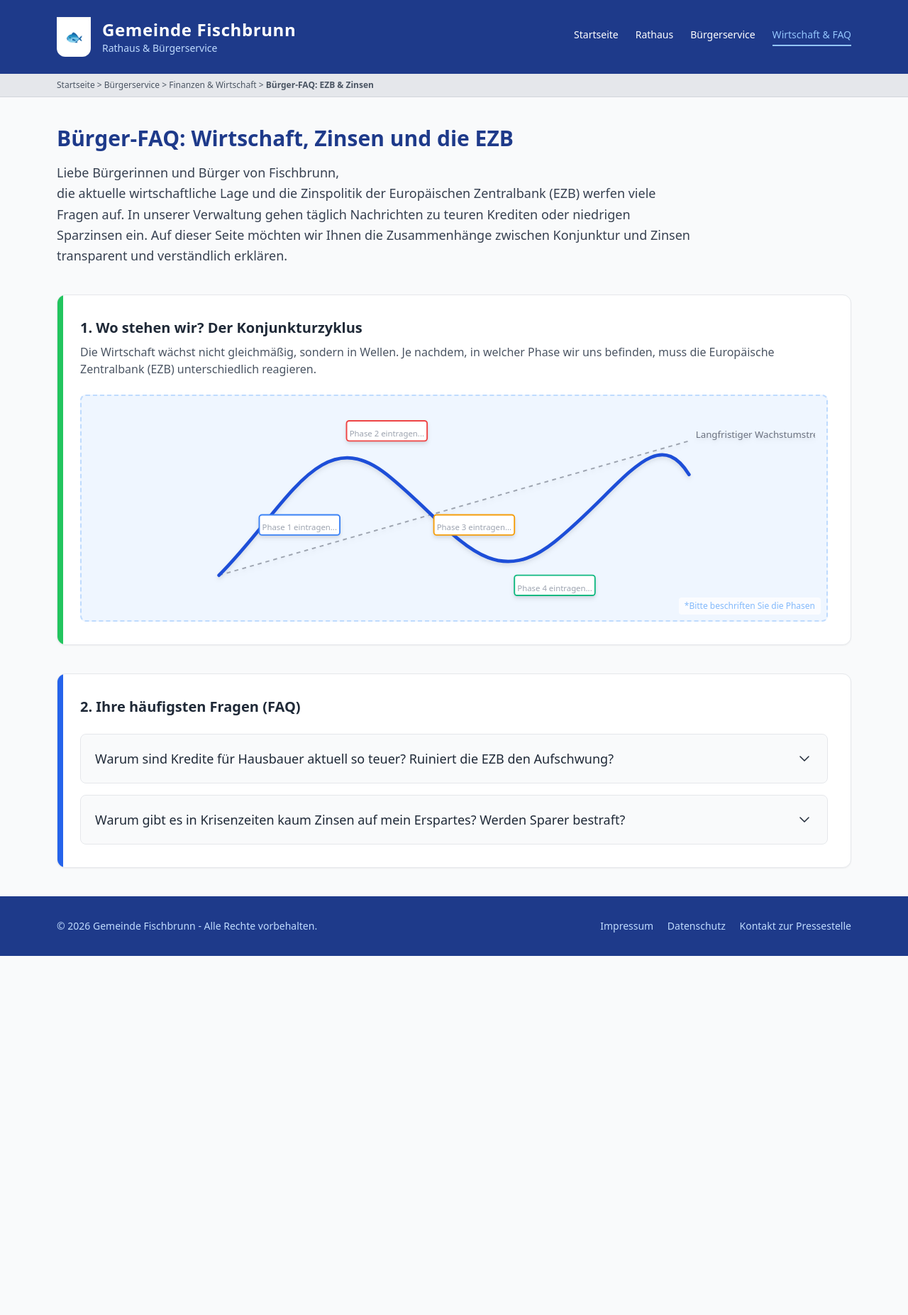
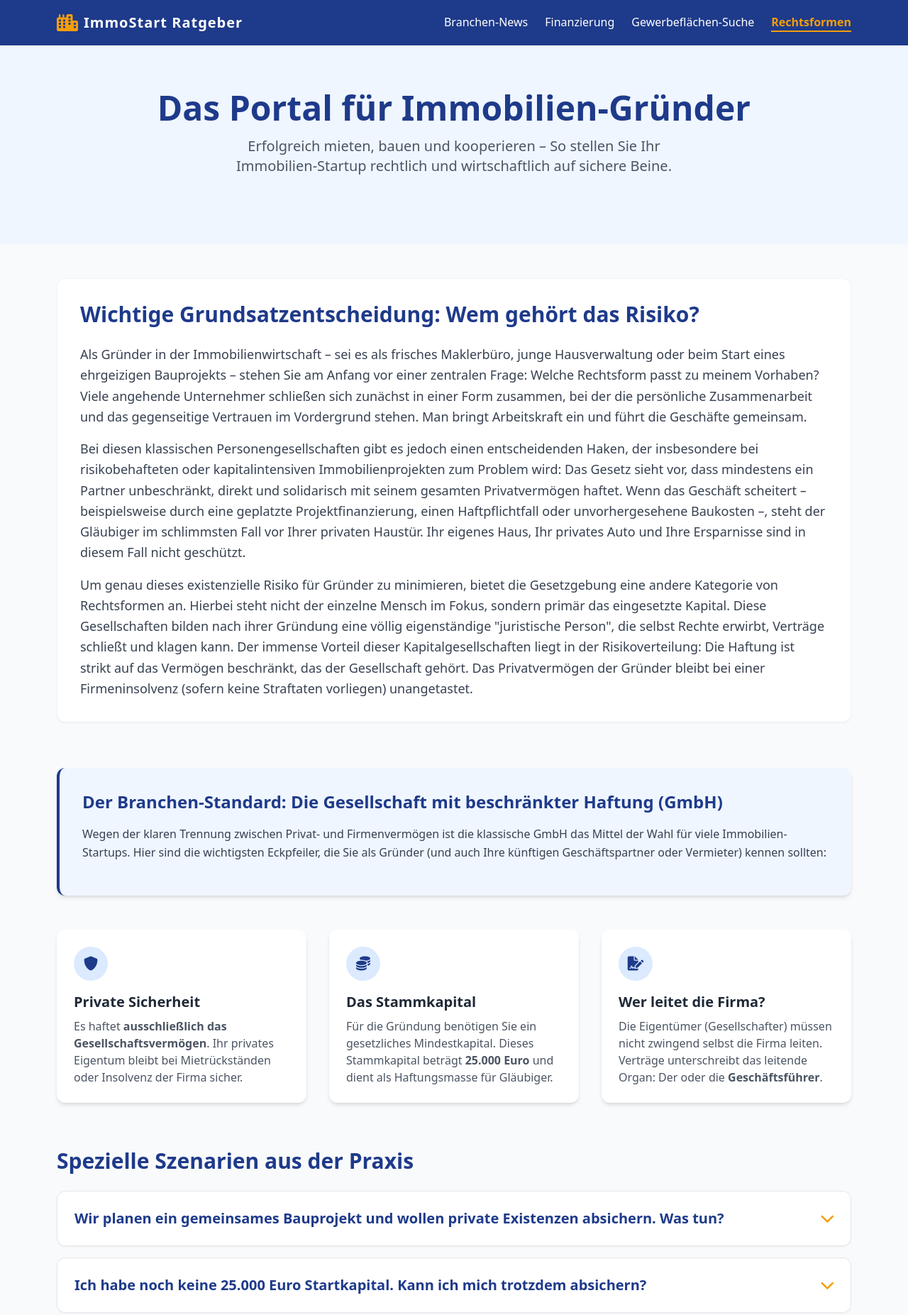
Before and after one commit to Animo1681/unterichtsstunde_immo1603, a plain HTML site: page index.html in a window 1280 px wide. Shown: the top 1853 px of the page at 71% size. Before the commit the page ends 1347 px from the top, so only its background shows below. Drawn offline with nearby package versions, Linux system fonts and the light colour scheme.

Commit message:
Update index.html

```diff
--- a/index.html
+++ b/index.html
@@ -3,167 +3,169 @@
 <head>
     <meta charset="UTF-8">
     <meta name="viewport" content="width=device-width, initial-scale=1.0">
-    <title>Gemeinde Fischbrunn - FAQ Wirtschaft & Finanzen</title>
-    <!-- Tailwind CSS für das schnelle, moderne Behörden-Design -->
+    <title>ImmoStart - Das Gründerportal</title>
     <script src="https://cdn.tailwindcss.com"></script>
-    <style>
-        /* Sanfte Animation für die aufklappbaren FAQ-Elemente */
-        details > summary {
-            list-style: none;
+    <link href="https://cdnjs.cloudflare.com/ajax/libs/font-awesome/6.0.0/css/all.min.css" rel="stylesheet">
+    <script>
+        tailwind.config = {
+            theme: {
+                extend: {
+                    colors: {
+                        brand: {
+                            blue: '#1e3a8a',
+                            light: '#eff6ff',
+                            accent: '#f59e0b'
                         }
-        details > summary::-webkit-details-marker {
-            display: none;
                     }
-        details[open] summary ~ * {
-            animation: sweep .3s ease-in-out;
                 }
-        @keyframes sweep {
-            0%    {opacity: 0; margin-top: -10px}
-            100%  {opacity: 1; margin-top: 0px}
             }
-    </style>
+        }
+    </script>
 </head>
-<body class="bg-gray-50 text-gray-800 font-sans min-h-screen flex flex-col">
+<body class="bg-gray-50 font-sans text-gray-800">
 
-    <!-- Header / Kopfzeile der Gemeinde -->
-    <header class="bg-blue-900 text-white shadow-md">
-        <div class="max-w-6xl mx-auto px-4 py-6 flex justify-between items-center">
-            <div class="flex items-center space-x-4">
-                <!-- Platzhalter für das Gemeindewappen -->
-                <div class="w-12 h-14 bg-white rounded-b-xl flex justify-center items-center shadow-inner">
-                    <span class="text-blue-900 font-bold text-xl">🐟</span>
+    <!-- Navigation -->
+    <nav class="bg-brand-blue text-white shadow-lg">
+        <div class="max-w-6xl mx-auto px-4 py-4 flex justify-between items-center">
+            <div class="flex items-center space-x-2">
+                <i class="fas fa-city text-2xl text-brand-accent"></i>
+                <span class="text-xl font-bold tracking-wider">ImmoStart Ratgeber</span>
             </div>
-                <div>
-                    <h1 class="text-2xl font-bold tracking-wide">Gemeinde Fischbrunn</h1>
-                    <p class="text-blue-200 text-sm">Rathaus & Bürgerservice</p>
+            <div class="hidden md:flex space-x-6">
+                <a href="#" class="hover:text-brand-accent transition">Branchen-News</a>
+                <a href="#" class="hover:text-brand-accent transition">Finanzierung</a>
+                <a href="#" class="hover:text-brand-accent transition">Gewerbeflächen-Suche</a>
+                <a href="#" class="text-brand-accent font-bold border-b-2 border-brand-accent">Rechtsformen</a>
             </div>
         </div>
-            <div class="hidden md:flex space-x-6 text-sm font-medium">
-                <a href="#" class="hover:text-blue-300 transition">Startseite</a>
-                <a href="#" class="hover:text-blue-300 transition">Rathaus</a>
-                <a href="#" class="hover:text-blue-300 transition">Bürgerservice</a>
-                <a href="#" class="text-blue-300 border-b-2 border-blue-300 pb-1">Wirtschaft & FAQ</a>
-            </div>
+    </nav>
+
+    <!-- Hero Section -->
+    <header class="bg-brand-light py-16">
+        <div class="max-w-6xl mx-auto px-4 text-center">
+            <h1 class="text-4xl md:text-5xl font-bold text-brand-blue mb-4">Das Portal für Immobilien-Gründer</h1>
+            <p class="text-xl text-gray-600 max-w-2xl mx-auto mb-8">Erfolgreich mieten, bauen und kooperieren – So stellen Sie Ihr Immobilien-Startup rechtlich und wirtschaftlich auf sichere Beine.</p>
         </div>
     </header>
 
-    <!-- Breadcrumbs / Brotkrümelnavigation -->
-    <div class="bg-gray-200 border-b border-gray-300">
-        <div class="max-w-6xl mx-auto px-4 py-2 text-xs text-gray-600">
-            Startseite > Bürgerservice > Finanzen & Wirtschaft > <span class="font-semibold">Bürger-FAQ: EZB & Zinsen</span>
+    <!-- Main Content -->
+    <main class="max-w-6xl mx-auto px-4 py-12">
+
+        <!-- Fließtext: Der Weg von Personen- zu Kapitalgesellschaften -->
+        <div class="mb-16 bg-white p-8 rounded-xl shadow-sm border border-gray-100">
+            <h2 class="text-3xl font-bold text-brand-blue mb-6">Wichtige Grundsatzentscheidung: Wem gehört das Risiko?</h2>
+
+            <div class="prose max-w-none text-gray-700 text-lg leading-relaxed space-y-4">
+                <p>
+                    Als Gründer in der Immobilienwirtschaft – sei es als frisches Maklerbüro, junge Hausverwaltung oder beim Start eines ehrgeizigen Bauprojekts – stehen Sie am Anfang vor einer zentralen Frage: Welche Rechtsform passt zu meinem Vorhaben? Viele angehende Unternehmer schließen sich zunächst in einer Form zusammen, bei der die persönliche Zusammenarbeit und das gegenseitige Vertrauen im Vordergrund stehen. Man bringt Arbeitskraft ein und führt die Geschäfte gemeinsam.
+                </p>
+                <p>
+                    Bei diesen klassischen Personengesellschaften gibt es jedoch einen entscheidenden Haken, der insbesondere bei risikobehafteten oder kapitalintensiven Immobilienprojekten zum Problem wird: Das Gesetz sieht vor, dass mindestens ein Partner unbeschränkt, direkt und solidarisch mit seinem gesamten Privatvermögen haftet. Wenn das Geschäft scheitert – beispielsweise durch eine geplatzte Projektfinanzierung, einen Haftpflichtfall oder unvorhergesehene Baukosten –, steht der Gläubiger im schlimmsten Fall vor Ihrer privaten Haustür. Ihr eigenes Haus, Ihr privates Auto und Ihre Ersparnisse sind in diesem Fall nicht geschützt.
+                </p>
+                <p>
+                    Um genau dieses existenzielle Risiko für Gründer zu minimieren, bietet die Gesetzgebung eine andere Kategorie von Rechtsformen an. Hierbei steht nicht der einzelne Mensch im Fokus, sondern primär das eingesetzte Kapital. Diese Gesellschaften bilden nach ihrer Gründung eine völlig eigenständige "juristische Person", die selbst Rechte erwirbt, Verträge schließt und klagen kann. Der immense Vorteil dieser Kapitalgesellschaften liegt in der Risikoverteilung: Die Haftung ist strikt auf das Vermögen beschränkt, das der Gesellschaft gehört. Das Privatvermögen der Gründer bleibt bei einer Firmeninsolvenz (sofern keine Straftaten vorliegen) unangetastet.
+                </p>
             </div>
         </div>
 
-    <!-- Hauptinhalt -->
-    <main class="flex-grow max-w-6xl mx-auto px-4 py-10 w-full">
-
-        <!-- Seiten-Titel und Einleitung -->
-        <div class="mb-10">
-            <h2 class="text-3xl font-bold text-blue-900 mb-4">Bürger-FAQ: Wirtschaft, Zinsen und die EZB</h2>
-            <p class="text-lg text-gray-700 leading-relaxed max-w-4xl">
-                Liebe Bürgerinnen und Bürger von Fischbrunn,<br>
-                die aktuelle wirtschaftliche Lage und die Zinspolitik der Europäischen Zentralbank (EZB) werfen viele Fragen auf.
-                In unserer Verwaltung gehen täglich Nachrichten zu teuren Krediten oder niedrigen Sparzinsen ein.
-                Auf dieser Seite möchten wir Ihnen die Zusammenhänge zwischen Konjunktur und Zinsen transparent und verständlich erklären.
+        <div class="bg-blue-50 rounded-xl shadow-md p-8 border-l-4 border-brand-blue mb-12">
+            <h2 class="text-2xl font-bold text-brand-blue mb-4">Der Branchen-Standard: Die Gesellschaft mit beschränkter Haftung (GmbH)</h2>
+            <p class="text-gray-700 leading-relaxed mb-4">
+                Wegen der klaren Trennung zwischen Privat- und Firmenvermögen ist die klassische GmbH das Mittel der Wahl für viele Immobilien-Startups. Hier sind die wichtigsten Eckpfeiler, die Sie als Gründer (und auch Ihre künftigen Geschäftspartner oder Vermieter) kennen sollten:
             </p>
         </div>
 
-        <!-- Sektion 1: Der Konjunkturzyklus (Für die Beschriftung im Unterricht) -->
-        <section class="bg-white rounded-xl shadow-sm border border-gray-200 p-8 mb-10 relative overflow-hidden">
-            <div class="absolute top-0 left-0 w-2 h-full bg-green-500"></div>
-            <h3 class="text-xl font-bold text-gray-800 mb-2">1. Wo stehen wir? Der Konjunkturzyklus</h3>
-            <p class="text-gray-600 mb-6">
-                Die Wirtschaft wächst nicht gleichmäßig, sondern in Wellen. Je nachdem, in welcher Phase wir uns befinden,
-                muss die Europäische Zentralbank (EZB) unterschiedlich reagieren.
+        <div class="grid md:grid-cols-3 gap-8">
+
+            <!-- Card 1: Haftung -->
+            <div class="bg-white rounded-xl shadow-md p-6 hover:shadow-lg transition">
+                <div class="w-12 h-12 bg-blue-100 text-brand-blue rounded-full flex items-center justify-center text-xl mb-4">
+                    <i class="fas fa-shield-alt"></i>
+                </div>
+                <h3 class="text-xl font-bold text-gray-800 mb-2">Private Sicherheit</h3>
+                <p class="text-gray-600">
+                    Es haftet <strong>ausschließlich das Gesellschaftsvermögen</strong>. Ihr privates Eigentum bleibt bei Mietrückständen oder Insolvenz der Firma sicher.
                 </p>
+            </div>
 
-            <!-- Interaktive Graphik-Area -->
-            <div class="w-full bg-blue-50 border-2 border-dashed border-blue-200 rounded-lg p-4 relative h-80 flex items-center justify-center">
+            <!-- Card 2: Kapital -->
+            <div class="bg-white rounded-xl shadow-md p-6 hover:shadow-lg transition">
+                <div class="w-12 h-12 bg-blue-100 text-brand-blue rounded-full flex items-center justify-center text-xl mb-4">
+                    <i class="fas fa-coins"></i>
+                </div>
+                <h3 class="text-xl font-bold text-gray-800 mb-2">Das Stammkapital</h3>
+                <p class="text-gray-600">
+                    Für die Gründung benötigen Sie ein gesetzliches Mindestkapital. Dieses Stammkapital beträgt <strong>25.000 Euro</strong> und dient als Haftungsmasse für Gläubiger.
+                </p>
+            </div>
 
-                <!-- SVG Graphik für den Konjunkturzyklus -->
-                <svg viewBox="0 0 800 300" class="w-full h-full drop-shadow-md">
-                    <!-- Wachstumstrend (Gestrichelte Linie) -->
-                    <line x1="50" y1="250" x2="750" y2="50" stroke="#9ca3af" stroke-width="2" stroke-dasharray="6,6" />
-                    <text x="760" y="45" fill="#6b7280" font-size="14" class="font-sans">Langfristiger Wachstumstrend</text>
+            <!-- Card 3: Geschäftsführung -->
+            <div class="bg-white rounded-xl shadow-md p-6 hover:shadow-lg transition">
+                <div class="w-12 h-12 bg-blue-100 text-brand-blue rounded-full flex items-center justify-center text-xl mb-4">
+                    <i class="fas fa-file-signature"></i>
+                </div>
+                <h3 class="text-xl font-bold text-gray-800 mb-2">Wer leitet die Firma?</h3>
+                <p class="text-gray-600">
+                    Die Eigentümer (Gesellschafter) müssen nicht zwingend selbst die Firma leiten. Verträge unterschreibt das leitende Organ: Der oder die <strong>Geschäftsführer</strong>.
+                </p>
+            </div>
 
-                    <!-- Die Konjunkturwelle -->
-                    <path d="M 50 250 C 150 150, 200 20, 300 100 C 400 180, 450 280, 550 200 C 650 120, 700 20, 750 100" fill="none" stroke="#1d4ed8" stroke-width="5" stroke-linecap="round"/>
+        </div>
 
-                    <!-- Platzhalter-Boxen für die Beschriftung durch die SuS -->
-                    <!-- Aufschwung -->
-                    <rect x="110" y="160" width="120" height="30" rx="4" fill="white" stroke="#3b82f6" stroke-width="2"/>
-                    <text x="170" y="180" fill="#9ca3af" font-size="12" text-anchor="middle" alignment-baseline="middle">Phase 1 eintragen...</text>
-
-                    <!-- Boom / Hochkonjunktur -->
-                    <rect x="240" y="20" width="120" height="30" rx="4" fill="white" stroke="#ef4444" stroke-width="2"/>
-                    <text x="300" y="40" fill="#9ca3af" font-size="12" text-anchor="middle" alignment-baseline="middle">Phase 2 eintragen...</text>
-
-                    <!-- Abschwung / Rezession -->
-                    <rect x="370" y="160" width="120" height="30" rx="4" fill="white" stroke="#f59e0b" stroke-width="2"/>
-                    <text x="430" y="180" fill="#9ca3af" font-size="12" text-anchor="middle" alignment-baseline="middle">Phase 3 eintragen...</text>
-
-                    <!-- Tief / Depression -->
-                    <rect x="490" y="250" width="120" height="30" rx="4" fill="white" stroke="#10b981" stroke-width="2"/>
-                    <text x="550" y="270" fill="#9ca3af" font-size="12" text-anchor="middle" alignment-baseline="middle">Phase 4 eintragen...</text>
-                </svg>
-
-                <div class="absolute bottom-2 right-2 text-xs text-blue-400 bg-white px-2 py-1 rounded opacity-75">
-                    *Bitte beschriften Sie die Phasen
-                </div>
-            </div>
-        </section>
-
-        <!-- Sektion 2: Die FAQ Einträge -->
-        <section class="bg-white rounded-xl shadow-sm border border-gray-200 p-8 relative overflow-hidden">
-            <div class="absolute top-0 left-0 w-2 h-full bg-blue-600"></div>
-            <h3 class="text-xl font-bold text-gray-800 mb-6">2. Ihre häufigsten Fragen (FAQ)</h3>
+        <!-- FAQ / Dropdown Szenarien -->
+        <div class="mt-16 mb-8">
+            <h2 class="text-3xl font-bold text-brand-blue mb-6">Spezielle Szenarien aus der Praxis</h2>
 
             <div class="space-y-4">
-
-                <!-- FAQ Item 1: Boom / Hochkonjunktur -->
-                <details class="group bg-gray-50 rounded-lg border border-gray-200 cursor-pointer">
-                    <summary class="flex justify-between items-center font-medium text-lg p-5 text-gray-800 hover:text-blue-700">
-                        <span>Warum sind Kredite für Hausbauer aktuell so teuer? Ruiniert die EZB den Aufschwung?</span>
-                        <span class="transition group-open:rotate-180">
-                            <svg fill="none" height="24" shape-rendering="geometricPrecision" stroke="currentColor" stroke-linecap="round" stroke-linejoin="round" stroke-width="1.5" viewBox="0 0 24 24" width="24"><path d="M6 9l6 6 6-6"></path></svg>
+                <!-- Szenario 1 -->
+                <details class="group bg-white rounded-xl shadow-sm border border-gray-200 open:shadow-md transition-all">
+                    <summary class="flex justify-between items-center font-medium cursor-pointer list-none p-6 text-xl text-brand-blue hover:text-brand-accent transition">
+                        <span class="font-bold">Wir planen ein gemeinsames Bauprojekt und wollen private Existenzen absichern. Was tun?</span>
+                        <span class="transition group-open:rotate-180 text-brand-accent">
+                            <i class="fas fa-chevron-down"></i>
                         </span>
                     </summary>
-                    <div class="px-5 pb-5 text-gray-600 border-t border-gray-200 mt-2 pt-4">
-                        <p class="italic text-gray-400">
-                            [Hier wird im Unterricht der Textbaustein der Gruppe A eingefügt. Die Gruppe erklärt hier die Phase "Boom", die hohe Inflation und die "restriktive Geldpolitik" (Zinserhöhung) der EZB.]
-                        </p>
+                    <div class="text-gray-700 px-6 pb-6 pt-2 border-t border-gray-100">
+                        <p class="mb-3"><strong>Lösung: Gründung einer Projektgesellschaft (z.B. als GmbH).</strong></p>
+                        <p>In der Immobilienwirtschaft ist es üblich, für große Bauprojekte nicht die eigene Hauptfirma oder das Privatvermögen haften zu lassen. Wenn Sie mit einem Partner kooperieren (z.B. Bauträger und Architekt), gründen Sie für dieses <em>eine</em> Projekt gemeinsam eine Kapitalgesellschaft.</p>
+                        <ul class="list-disc ml-6 mt-2 space-y-1">
+                            <li>Beide Partner zahlen Anteile in das Stammkapital ein.</li>
+                            <li>Das Bauprojekt wird komplett über diese "Projektgesellschaft" abgewickelt.</li>
+                            <li><strong>Der Clou:</strong> Sollten die Baukosten unvorhergesehen explodieren, geht im schlimmsten Fall nur diese Projektgesellschaft insolvent. Ihre Privathäuser und Ihre eigentlichen Hauptunternehmen bleiben völlig unangetastet!</li>
+                        </ul>
                     </div>
                 </details>
 
-                <!-- FAQ Item 2: Rezession / Tief -->
-                <details class="group bg-gray-50 rounded-lg border border-gray-200 cursor-pointer">
-                    <summary class="flex justify-between items-center font-medium text-lg p-5 text-gray-800 hover:text-blue-700">
-                        <span>Warum gibt es in Krisenzeiten kaum Zinsen auf mein Erspartes? Werden Sparer bestraft?</span>
-                        <span class="transition group-open:rotate-180">
-                            <svg fill="none" height="24" shape-rendering="geometricPrecision" stroke="currentColor" stroke-linecap="round" stroke-linejoin="round" stroke-width="1.5" viewBox="0 0 24 24" width="24"><path d="M6 9l6 6 6-6"></path></svg>
+                <!-- Szenario 2 (UG) -->
+                <details class="group bg-white rounded-xl shadow-sm border border-gray-200 open:shadow-md transition-all">
+                    <summary class="flex justify-between items-center font-medium cursor-pointer list-none p-6 text-xl text-brand-blue hover:text-brand-accent transition">
+                        <span class="font-bold">Ich habe noch keine 25.000 Euro Startkapital. Kann ich mich trotzdem absichern?</span>
+                        <span class="transition group-open:rotate-180 text-brand-accent">
+                            <i class="fas fa-chevron-down"></i>
                         </span>
                     </summary>
-                    <div class="px-5 pb-5 text-gray-600 border-t border-gray-200 mt-2 pt-4">
-                        <p class="italic text-gray-400">
-                            [Hier wird im Unterricht der Textbaustein der Gruppe B eingefügt. Die Gruppe erklärt hier die Phase "Rezession/Tief", die Notwendigkeit von Investitionen und die "expansive Geldpolitik" (Zinssenkung) der EZB.]
-                        </p>
+                    <div class="text-gray-700 px-6 pb-6 pt-6 border-t border-gray-100 bg-gray-50 text-center rounded-b-xl">
+                        <i class="fas fa-tools text-3xl text-gray-400 mb-3"></i>
+                        <p class="italic text-gray-500">Hier entsteht in Kürze ein ausführlicher Beitrag zur Unternehmergesellschaft (UG haftungsbeschränkt). Bitte haben Sie noch etwas Geduld.</p>
                     </div>
                 </details>
+            </div>
+        </div>
 
+        <!-- Call to Action -->
+        <div class="mt-16 bg-brand-blue text-white rounded-xl p-8 text-center">
+            <h2 class="text-2xl font-bold mb-4">Bereit für den nächsten Schritt?</h2>
+            <p class="mb-6">Finden Sie jetzt die idealen Gewerberäume für Ihr rechtlich abgesichertes Startup.</p>
+            <button class="bg-brand-accent hover:bg-yellow-500 text-brand-blue font-bold py-3 px-8 rounded-full transition shadow-lg">
+                Gewerbeobjekte suchen
+            </button>
         </div>
-        </section>
+
     </main>
 
-    <!-- Footer der Gemeinde -->
-    <footer class="bg-blue-900 text-blue-200 py-8 text-center text-sm">
-        <div class="max-w-6xl mx-auto px-4 flex flex-col md:flex-row justify-between items-center">
-            <p>&copy; 2026 Gemeinde Fischbrunn - Alle Rechte vorbehalten.</p>
-            <div class="space-x-4 mt-4 md:mt-0">
-                <a href="#" class="hover:text-white transition">Impressum</a>
-                <a href="#" class="hover:text-white transition">Datenschutz</a>
-                <a href="#" class="hover:text-white transition">Kontakt zur Pressestelle</a>
-            </div>
-        </div>
+    <!-- Footer -->
+    <footer class="bg-gray-800 text-gray-400 py-8 text-center mt-12">
+        <p>&copy; 2026 ImmoStart - Das neutrale Informationsportal für Immobilien-Gründer</p>
     </footer>
 
 </body>
```
Lines whose indentation alone changed are shown as unchanged.
